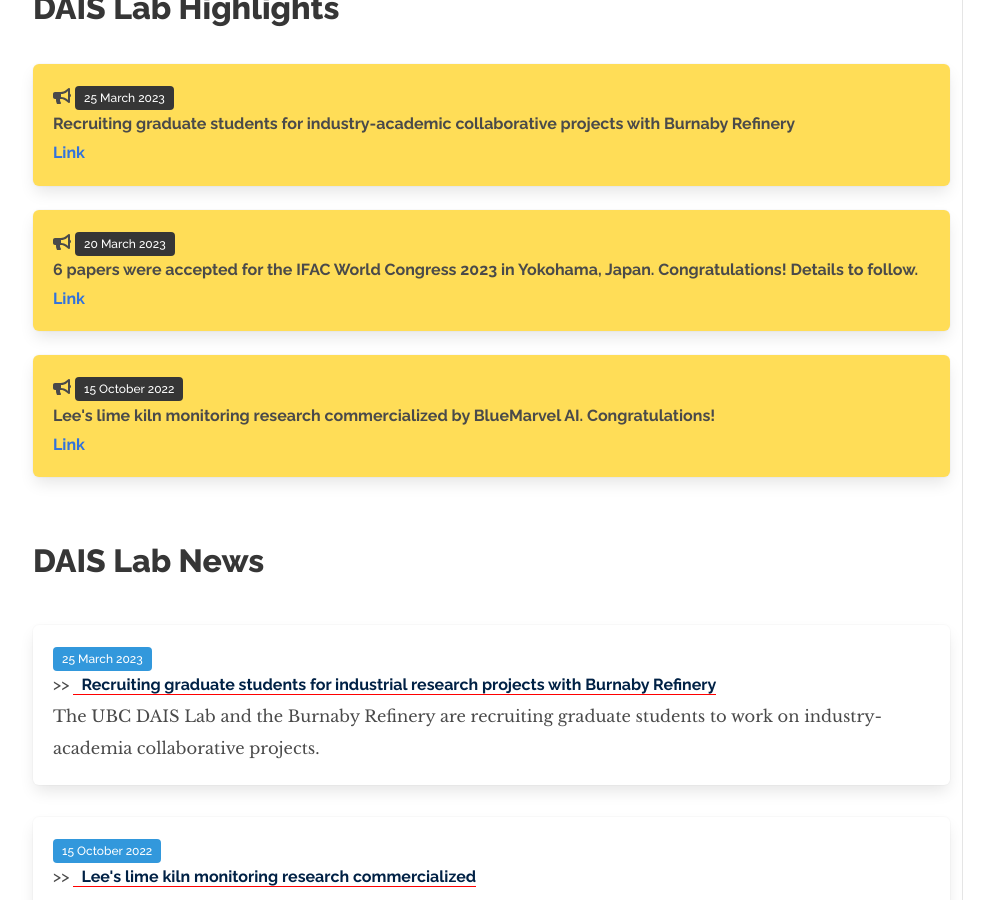
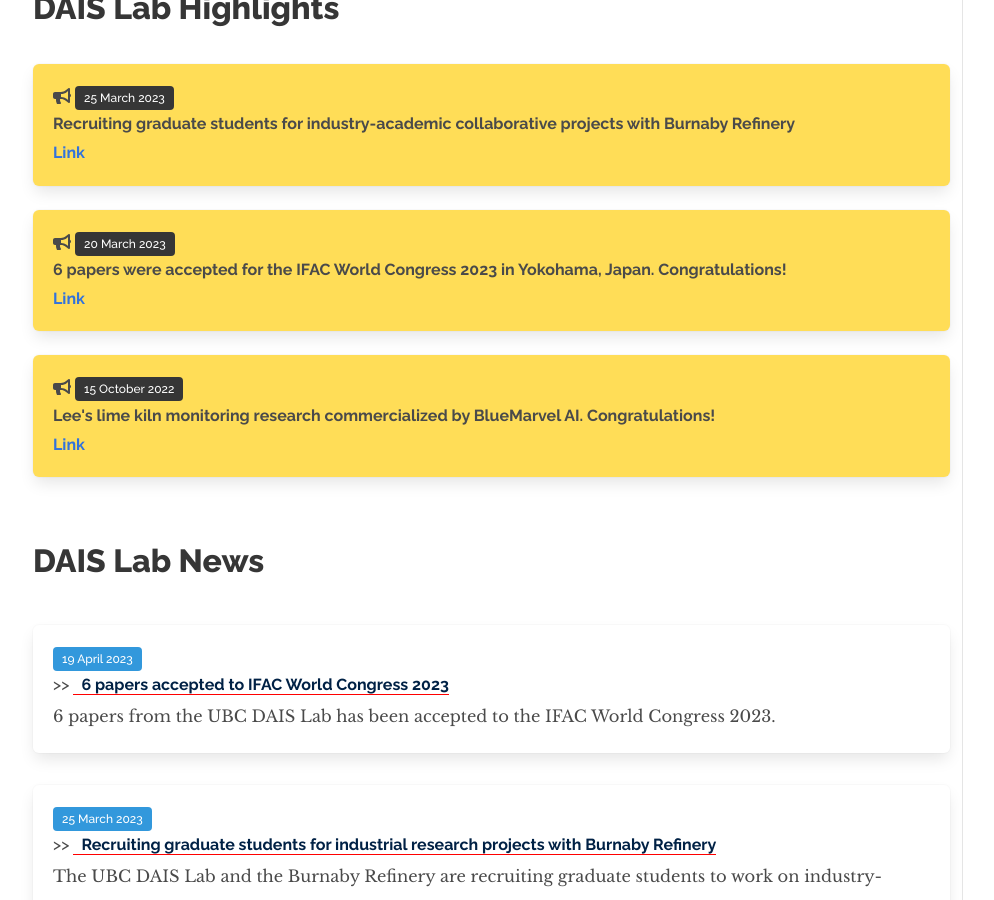
Before and after one commit to daisubc/daisubc.github.io, a Jekyll site: the page built from index.md, in a window 1280 px wide and 900 px high, scrolled down 4078 px. Shown: the whole window, without its empty margins (31-1025 px from the left). Built offline with Jekyll 4.4.1, drawn with Linux system fonts in a browser that asks for light colours; nearby versions of some CDN libraries; some of the changed text lies outside the part shown.

Commit message:
update news

```diff
--- a/_data/highlights.yml
+++ b/_data/highlights.yml
@@ -3,9 +3,9 @@
   url: "https://dais.chbe.ubc.ca/news/2023-03-25-burnaby/"
   display: "True"
 
-- message: "6 papers were accepted for the IFAC World Congress 2023 in Yokohama, Japan. Congratulations! Details to follow."
+- message: "6 papers were accepted for the IFAC World Congress 2023 in Yokohama, Japan. Congratulations!"
   date: "2023-03-20"
-  url: "https://dais.chbe.ubc.ca/news/"
+  url: "https://dais.chbe.ubc.ca/news/2023-04-19-ifac/"
   display: "True"
 
 - message: "Lee's lime kiln monitoring research commercialized by BlueMarvel AI. Congratulations!"
--- /dev/null
+++ b/_news/2023-04-19-ifac.md
@@ -0,0 +1,17 @@
+---
+layout: post
+title:  "6 papers accepted to IFAC World Congress 2023"
+description: 6 papers from the UBC DAIS Lab has been accepted to the IFAC World Congress 2023.
+date: "2023-04-19"
+papers: ["Interpretable Soft Sensors using Extremely Randomized Trees and SHAP", "Data Quality Over Quantity: Pitfalls and Guidelines for Process Analytics", "A modular framework for stabilizing deep reinforcement learning control", "Reinforcement Learning with Partial Parametric Model Knowledge", "Neural network and Sparse Identification of Nonlinear Dynamics Integrated Algorithm for Digital Twin Identification"]
+---
+
+Congratulations to UBC DAIS Lab students and collaborators for their new papers in the IFAC World Congress 2023!
+
+{% assign pubs = site.papers %}
+
+{% for pub in pubs %}
+  {% if page.papers contains pub.title %}
+        {% include single_pub.html pub=pub %}
+  {% endif %}
+{% endfor %}
```
